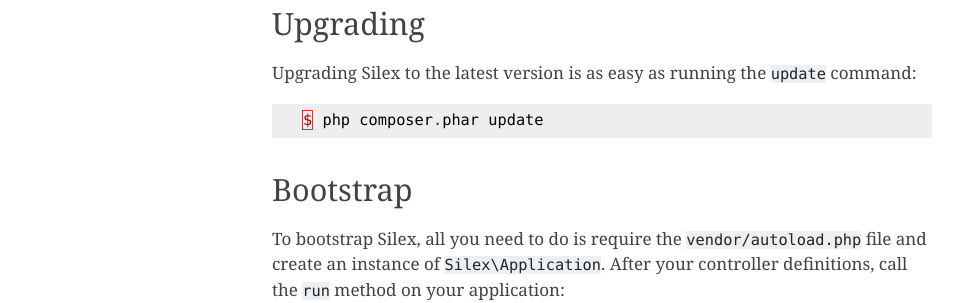
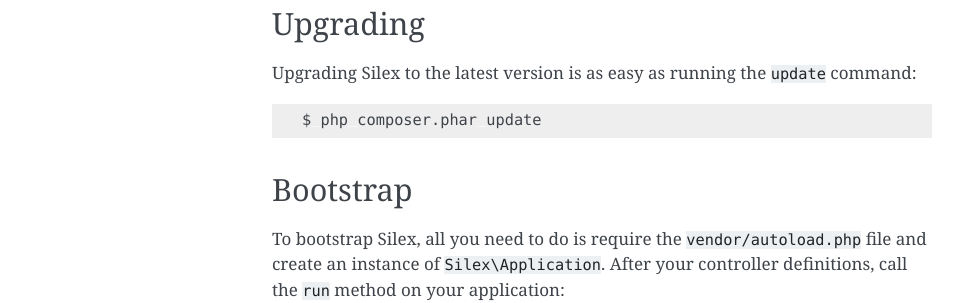
Before and after one commit to silexphp/Silex, a Sphinx documentation site: the page built from doc/usage.rst, in a window 1280 px wide and 900 px high, scrolled down 738 px. Shown: the part 149-452 px from the top of the window, without its empty margins (148-1111 px from the left). Built offline with Sphinx 7.4.7, drawn with Linux system fonts in a browser that asks for light colours; pages that are not in the unit, such as notebooks, are missing from menus; some of the changed lines change nothing that is shown.

Commit message:
Add code-block for remove the red prompt

```diff
--- a/doc/usage.rst
+++ b/doc/usage.rst
@@ -46,7 +46,9 @@
 ---------
 
 Upgrading Silex to the latest version is as easy as running the ``update``
-command::
+command:
+
+.. code-block:: bash
 
     $ php composer.phar update
 
```
